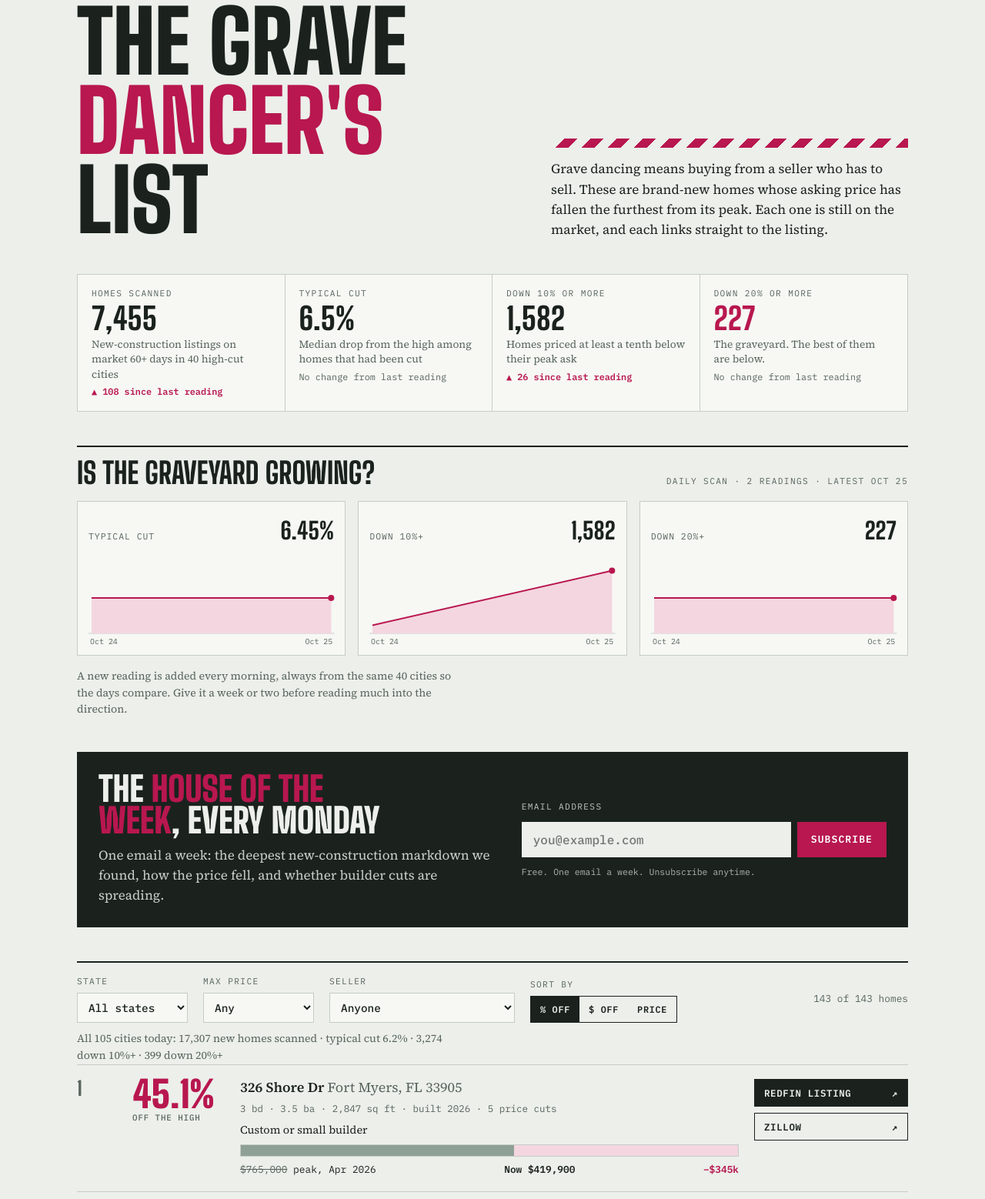
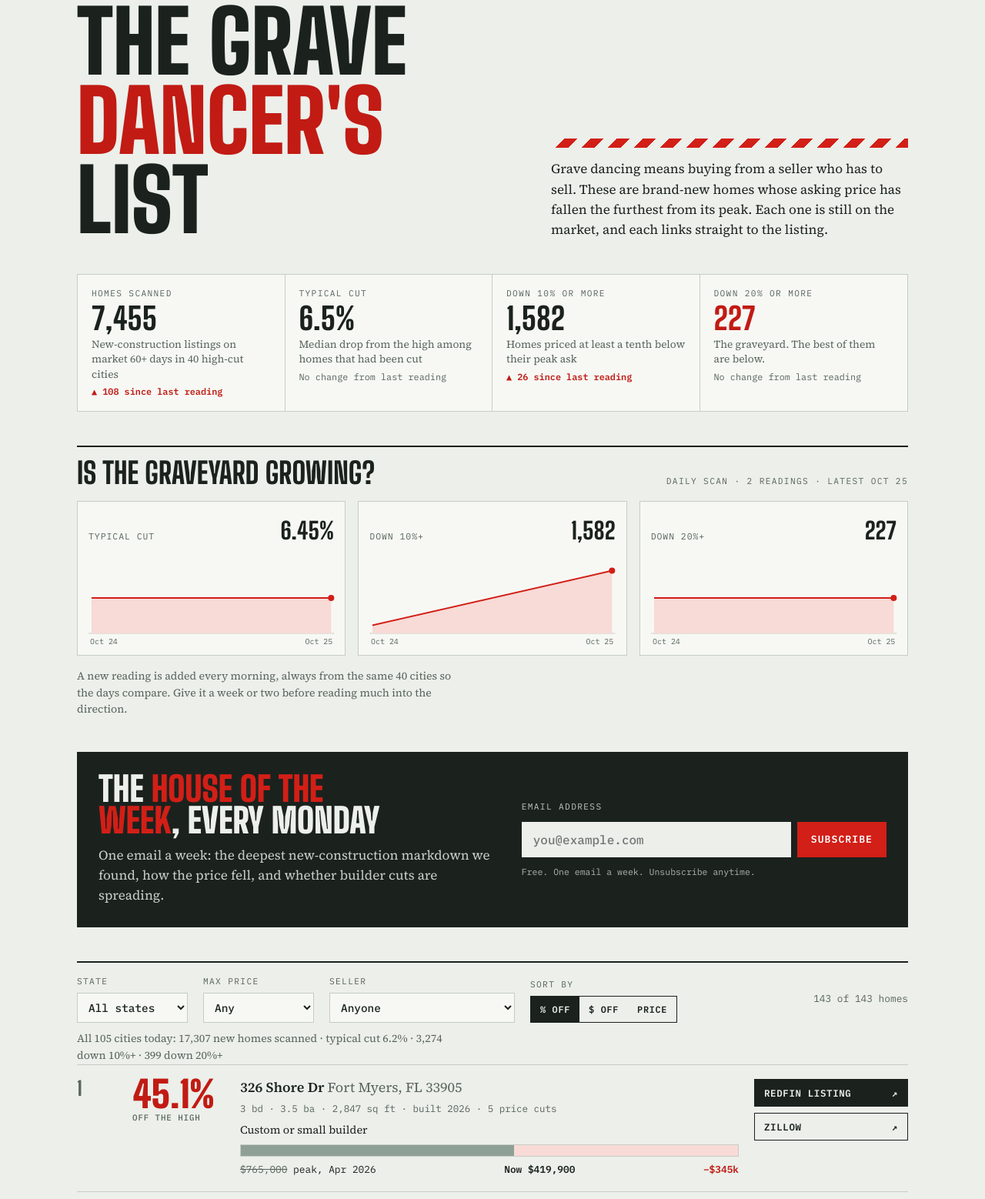
Before and after one commit to fredkrone/zellindex, a website: page site/index.html in a window 1280 px wide. Shown: the part 82-1640 px from the top of the page at 77% size. Drawn offline with Linux system fonts and the light colour scheme.

Commit message:
Switch accent from pink to red
Separate fill and text tokens so the red reads well in both themes;
share image updated to match.

Co-Authored-By: Claude Opus 5.5 <noreply@anthropic.com>
Claude-Session: https://claude.ai/code/session_015C3tuWzbya8R9HNqkfgUWG

```diff
--- a/site/index.html
+++ b/site/index.html
@@ -35,20 +35,20 @@
 <link rel="preconnect" href="https://fonts.gstatic.com" crossorigin>
 <link rel="stylesheet" href="https://fonts.googleapis.com/css2?family=Big+Shoulders+Display:wght@700;800;900&family=Source+Serif+4:opsz,wght@8..60,400;8..60,600&family=IBM+Plex+Mono:wght@400;500;600&display=swap">
 <style>
-/* Layout: a builder's plat sheet. Each listing is a numbered lot; the survey-flag pink marks how much of the asking price has fallen away. */
+/* Layout: a builder's plat sheet. Each listing is a numbered lot; the survey-flag red marks how much of the asking price has fallen away. */
 :root{
   --bg:#ECEFEA; --paper:#F7F8F4; --ink:#1B221E; --muted:#58645D; --rule:#C6CDC6;
-  --flag:#B8174F; --flag-soft:#F4D6E0; --kept:#8FA096; --link:#1D5C8C;
+  --flag:#D21F17; --flag-text:#C11B14; --on-flag:#FFFFFF; --flag-soft:#F8DAD6; --kept:#8FA096; --link:#1D5C8C;
   --display:"Big Shoulders Display","Arial Narrow",Impact,sans-serif;
   --body:"Source Serif 4",Georgia,"Times New Roman",serif;
   --mono:"IBM Plex Mono",ui-monospace,Menlo,Consolas,monospace;
 }
 @media (prefers-color-scheme: dark){:root:not([data-theme="light"]){
   --bg:#121714; --paper:#1A211D; --ink:#E3E8E2; --muted:#98A59D; --rule:#2E3832;
-  --flag:#F0628F; --flag-soft:#4A1F2E; --kept:#56665D; --link:#8CC2EC; color-scheme:dark}}
+  --flag:#FF5A4B; --flag-text:#FF6E60; --on-flag:#1B221E; --flag-soft:#4C1D18; --kept:#56665D; --link:#8CC2EC; color-scheme:dark}}
 :root[data-theme="dark"]{
   --bg:#121714; --paper:#1A211D; --ink:#E3E8E2; --muted:#98A59D; --rule:#2E3832;
-  --flag:#F0628F; --flag-soft:#4A1F2E; --kept:#56665D; --link:#8CC2EC; color-scheme:dark}
+  --flag:#FF5A4B; --flag-text:#FF6E60; --on-flag:#1B221E; --flag-soft:#4C1D18; --kept:#56665D; --link:#8CC2EC; color-scheme:dark}
 
 *{box-sizing:border-box}
 body{background:var(--bg);color:var(--ink);font-family:var(--body);font-size:17px;line-height:1.55;
@@ -63,7 +63,7 @@ a:focus-visible,button:focus-visible,select:focus-visible,input:focus-visible{ou
 
 header{display:grid;grid-template-columns:1.25fr 1fr;gap:36px;align-items:end}
 header h1{font-size:clamp(3.4rem,10vw,7rem);font-weight:900}
-header h1 em{font-style:normal;color:var(--flag)}
+header h1 em{font-style:normal;color:var(--flag-text)}
 .intro{display:flex;flex-direction:column;gap:14px;min-width:0}
 .tape{height:12px;background:repeating-linear-gradient(-45deg,var(--flag) 0 12px,transparent 12px 24px)}
 
@@ -71,11 +71,11 @@ header h1 em{font-style:normal;color:var(--flag)}
 .stat{padding:16px 18px;display:flex;flex-direction:column;gap:4px;border-right:1px solid var(--rule);min-width:0}
 .stat:last-child{border-right:0}
 .stat .v{font-family:var(--display);font-size:2.5rem;font-weight:800;line-height:1}
-.stat .v.hot{color:var(--flag)}
+.stat .v.hot{color:var(--flag-text)}
 .stat .d{font-size:.86rem;color:var(--muted);line-height:1.4}
 
 .delta{font-family:var(--mono);font-size:.74rem;color:var(--muted)}
-.delta.up{color:var(--flag);font-weight:600}
+.delta.up{color:var(--flag-text);font-weight:600}
 .delta.down{color:var(--link);font-weight:600}
 .trend{display:flex;flex-direction:column;gap:16px;border-top:2px solid var(--ink);padding-top:16px}
 .trend-head{display:flex;justify-content:space-between;align-items:baseline;gap:12px;flex-wrap:wrap}
@@ -94,7 +94,7 @@ header h1 em{font-style:normal;color:var(--flag)}
 .signup form{display:flex;flex-direction:column;gap:10px;min-width:0}
 .signup .row{display:flex;gap:8px;flex-wrap:wrap}
 .signup input[type=email]{flex:1 1 220px;min-width:0;font:500 1rem var(--mono);padding:12px 14px;border:1px solid var(--bg);background:var(--bg);color:var(--ink)}
-.signup button{font:700 .82rem var(--mono);letter-spacing:.08em;text-transform:uppercase;padding:12px 18px;border:0;background:var(--flag);color:#fff;cursor:pointer}
+.signup button{font:700 .82rem var(--mono);letter-spacing:.08em;text-transform:uppercase;padding:12px 18px;border:0;background:var(--flag);color:var(--on-flag);cursor:pointer}
 .signup button:hover{filter:brightness(1.1)}
 .signup small{font-family:var(--mono);font-size:.72rem;opacity:.7}
 .signup .ok{font-family:var(--mono);font-size:.85rem;color:var(--bg)}
@@ -110,7 +110,7 @@ header h1 em{font-style:normal;color:var(--flag)}
 .lots{display:flex;flex-direction:column;border-top:1px solid var(--rule)}
 .lot{display:grid;grid-template-columns:52px 120px minmax(0,1fr) 200px;gap:20px;padding:18px 0;border-bottom:1px solid var(--rule);align-items:start}
 .lot .rk{font-family:var(--display);font-size:1.6rem;font-weight:800;color:var(--muted);line-height:1}
-.lot .pct{font-family:var(--display);font-weight:900;font-size:3rem;line-height:.85;color:var(--flag)}
+.lot .pct{font-family:var(--display);font-weight:900;font-size:3rem;line-height:.85;color:var(--flag-text)}
 .lot .pct small{display:block;font-family:var(--mono);font-size:.68rem;font-weight:500;color:var(--muted);letter-spacing:.08em;margin-top:6px;text-transform:uppercase}
 .info{display:flex;flex-direction:column;gap:7px;min-width:0}
 .addr{font-weight:600;font-size:1.12rem;line-height:1.25}
@@ -122,12 +122,12 @@ header h1 em{font-style:normal;color:var(--flag)}
 .prices{display:flex;justify-content:space-between;gap:10px;font-family:var(--mono);font-size:.8rem;flex-wrap:wrap}
 .prices .now{font-weight:600;color:var(--ink)}
 .prices .was{color:var(--muted);text-decoration:line-through}
-.prices .off{color:var(--flag);font-weight:600}
+.prices .off{color:var(--flag-text);font-weight:600}
 .links{display:flex;flex-direction:column;gap:8px}
 .links a{display:flex;justify-content:space-between;align-items:center;gap:8px;font:600 .78rem var(--mono);letter-spacing:.05em;text-transform:uppercase;text-decoration:none;padding:9px 12px;border:1px solid var(--ink);color:var(--ink)}
 .links a:hover{background:var(--ink);color:var(--bg)}
 .links a.pri{background:var(--ink);color:var(--bg)}
-.links a.pri:hover{background:var(--flag);border-color:var(--flag)}
+.links a.pri:hover{background:var(--flag);border-color:var(--flag);color:var(--on-flag)}
 .empty{padding:28px 0;color:var(--muted)}
 
 .notes{display:grid;grid-template-columns:1fr 1fr;gap:32px;border-top:2px solid var(--ink);padding-top:18px}
```
Also changed, not shown: site/og.png.
